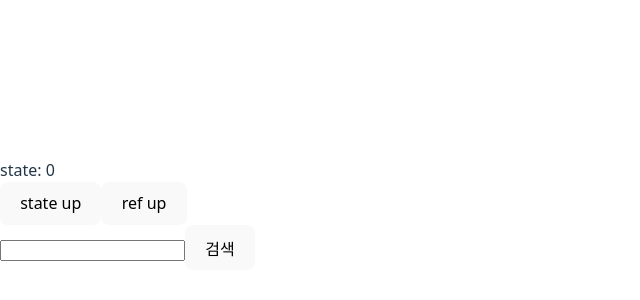
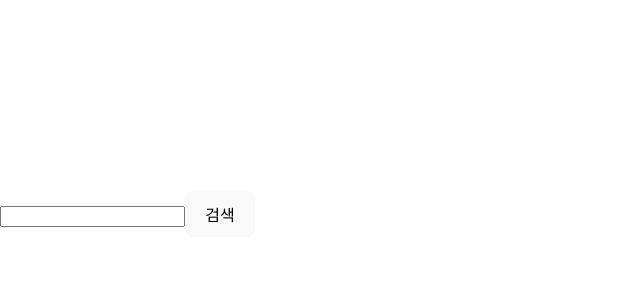
Before and after one commit to sung-silver/react-study, a React (Vite) app: page / in a window 1280 px wide. Shown: the part 186-486 px from the top of the page, without its empty margins (0-640 px from the left). Built offline with nearby package versions, Linux system fonts and the light colour scheme.

Commit message:
feat: dom 요소 선택에서의 useRef 예제

```diff
--- /dev/null
+++ b/src/UseRefSelect.tsx
@@ -0,0 +1,16 @@
+import { useRef } from "react";
+
+function App() {
+  const inputEl = useRef<HTMLInputElement>(null);
+
+  return (
+    <div>
+      <input type="text" ref={inputEl} />
+      <button onClick={() => inputEl.current?.focus()}> 검색 </button>
+    </div>
+  );
+}
+
+export default App;
+
+// useRef는 DOM 요소에 접근하기 위해 사용할 수 있다. 이 예시에서는 inputEl이라는 useRef를 사용하여 input 요소에 대한 참조를 만들고, 이를 통해 해당 요소에 접근할 수 있다. useRef는 컴포넌트가 리렌더링되어도 값이 유지되는 변수를 만들 때 사용한다.
--- a/src/main.tsx
+++ b/src/main.tsx
@@ -1,7 +1,7 @@
 import { StrictMode } from "react";
 import { createRoot } from "react-dom/client";
 import "./index.css";
-import App from "./CounterApp.tsx";
+import App from "./UseRefSelect.tsx";
 
 createRoot(document.getElementById("root")!).render(
   <StrictMode>
```
